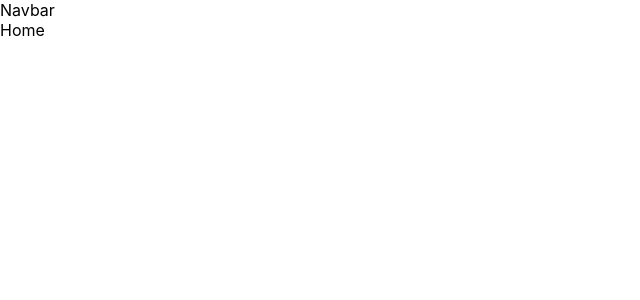
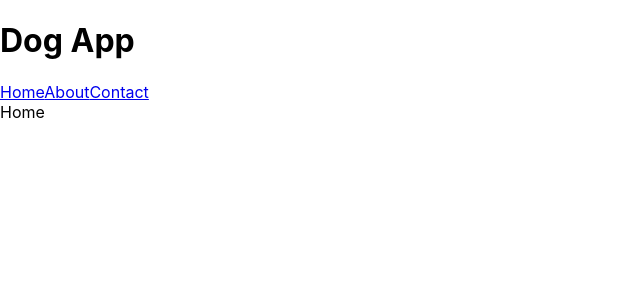
Before and after one commit to samcgass/Dog-App, a React (Create React App) app: page / in a window 1280 px wide. Shown: the top 300 px of the page, without its empty margins (0-640 px from the left). Built offline with nearby package versions, Linux system fonts and the light colour scheme; the HTML template or start-up script is replaced by a standard one.

Commit message:
Add links to navbar

```diff
--- a/src/components/navbar/Navbar.js
+++ b/src/components/navbar/Navbar.js
@@ -1,7 +1,15 @@
+import { Link } from 'react-router-dom'
 import React from 'react'
 
 export const Navbar = () => {
     return (
-        <div>Navbar</div>
+        <>
+            <h1>Dog App</h1>
+            <nav>
+                <Link to='/home'>Home</Link>
+                <Link to='/about'>About</Link>
+                <Link to='/contact'>Contact</Link>
+            </nav>
+        </>
     )
 }
```
